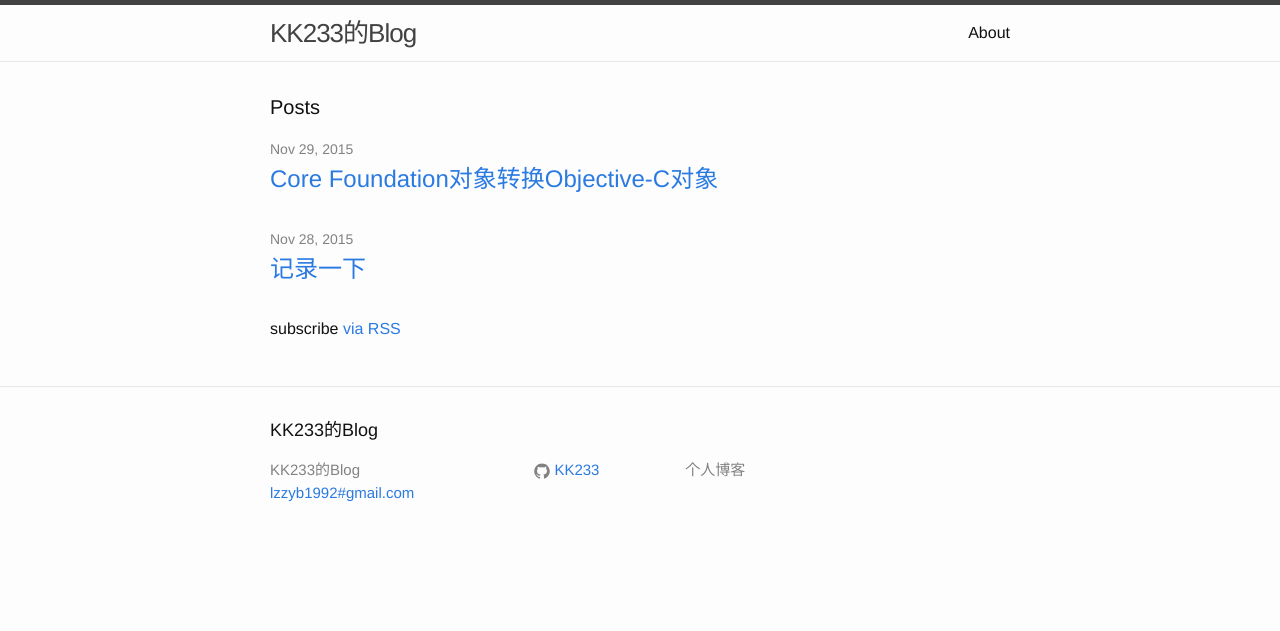
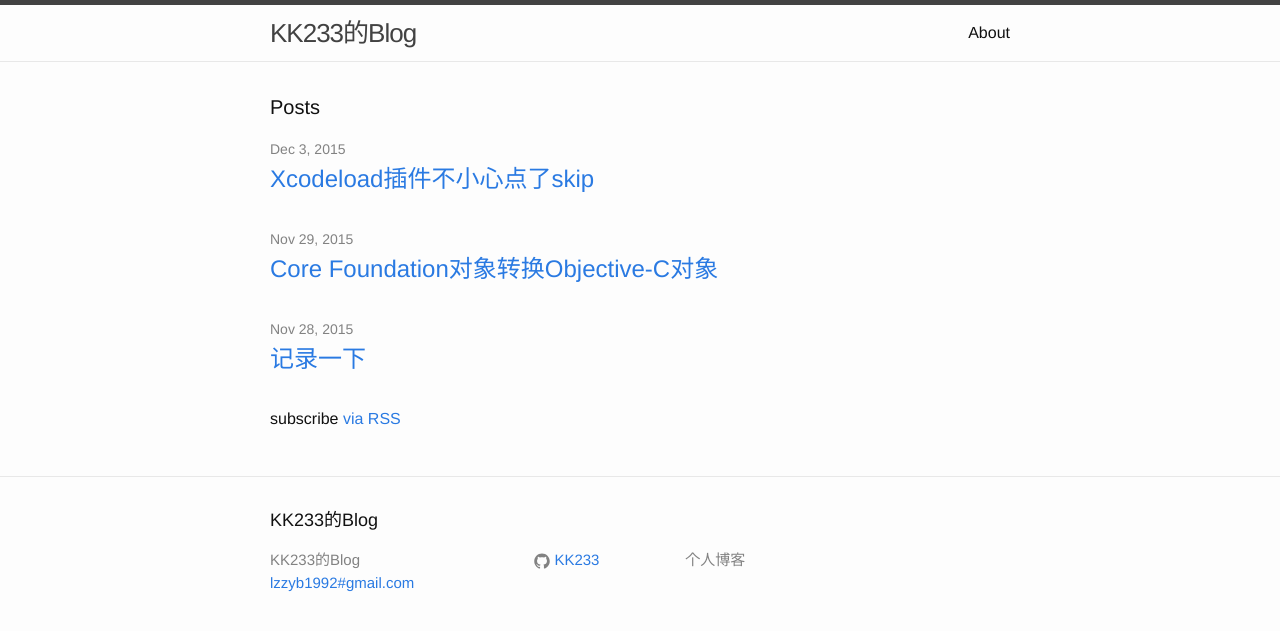
Before and after one commit to KK233/KK233.github.io, a Jekyll site: the page built from index.html, in a window 1280 px wide. Shown: the top 631 px of the page. Built offline with Jekyll 4.4.1, drawn with Linux system fonts in a browser that asks for light colours; Markdown is read by kramdown in place of the engine named in the settings.

Commit message:
new article

```diff
--- a/_config.yml
+++ b/_config.yml
@@ -16,3 +16,4 @@ github_username:  KK233
 
 # Build settings
 markdown: redcarpet
+#
--- /dev/null
+++ b/_posts/2015-12-03-Xcode-plugin-skip-reload.markdown
@@ -0,0 +1,9 @@
+---
+layout: post
+title:  "Xcodeload插件不小心点了skip"
+date:   2015-12-03-14:03:33 +0800
+
+categories: iOS
+---
+
+terminal中使用`defaults delete com.apple.dt.Xcode DVTPlugInManagerNonApplePlugIns-Xcode-7.1.1(最后是Xcode版本号)`就可以重新load所有插件
```
